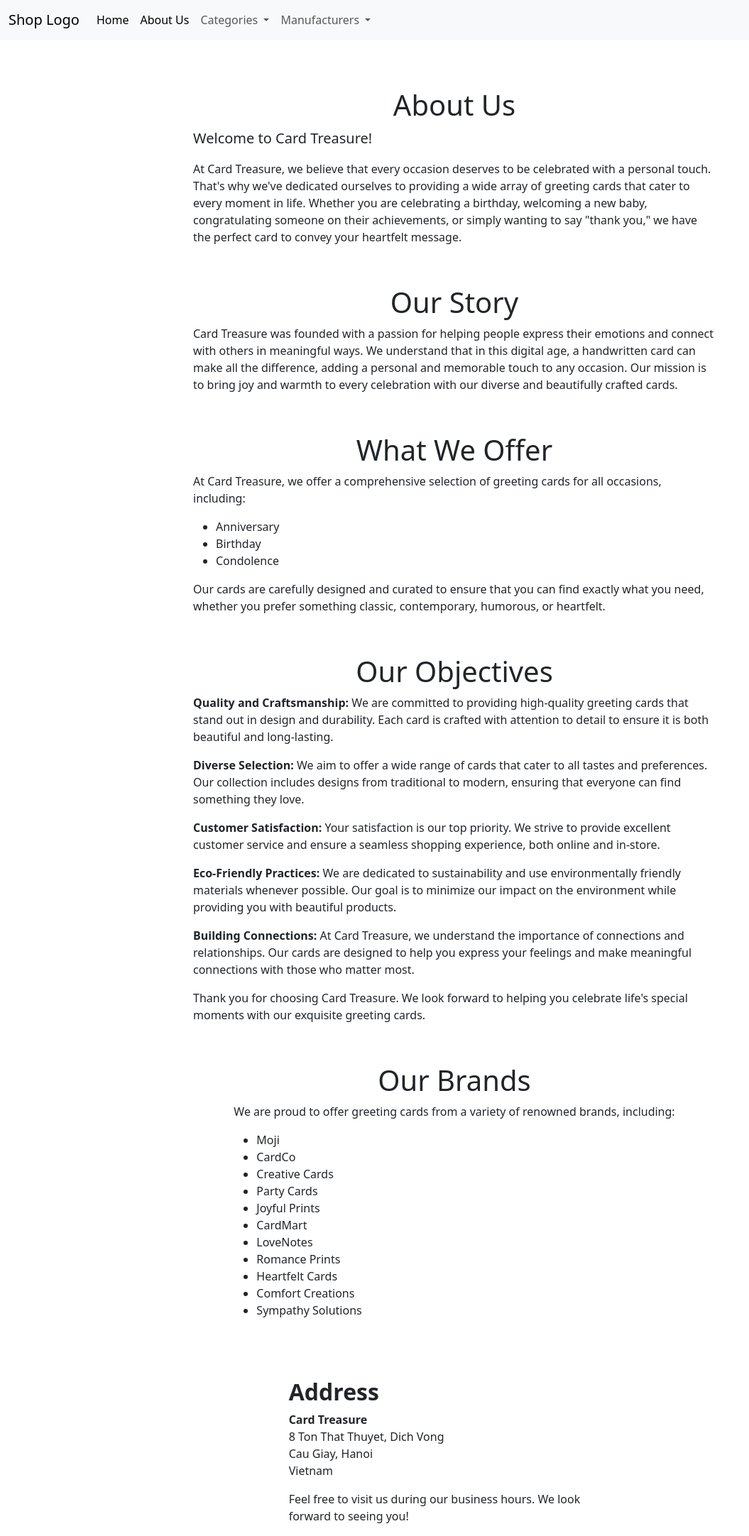
After one commit to nguyenluongson06/t2311e_eProject, a PHP site: page /about-us.php in a window 1280 px wide. The commit adds this page. Shown: the whole page at 71% size, without its empty margins (0-1055 px from the left). Run offline with PHP 8.4, Linux system fonts and the light colour scheme; data that the repository does not hold is empty.

Commit message:
push up about us

```diff
--- /dev/null
+++ b/about-us.php
@@ -0,0 +1,99 @@
+<?php
+require_once ("database/db.php");
+?>
+<!DOCTYPE html>
+<html lang="en">
+<head>
+    <meta charset="UTF-8">
+    <meta name="viewport" content="width=device-width, initial-scale=1.0">
+    <title>About Us</title>
+    <?php include_once ("components/style.php"); ?>
+    <style>
+        .centered-content {
+            display: flex;
+            justify-content: center;
+            align-items: center;
+            flex-direction: column;
+        }
+        .content-frame {
+            max-width: 800px;
+            margin: 20px 0;
+        }
+        .content-frame h1, .content-frame h2 {
+            text-align: center;
+        }
+    </style>
+</head>
+<body>
+    <header>
+    </header>
+    <?php include_once ("components/nav.php"); ?>
+    <div class="container mt-5">
+        <div class="row justify-content-center">
+            <div class="col-md-8 centered-content">
+                <div class="content-frame">
+                    <h1>About Us</h1>
+                    <p class="lead">Welcome to Card Treasure!</p>
+                    <p>At Card Treasure, we believe that every occasion deserves to be celebrated with a personal touch. That's why we've dedicated ourselves to providing a wide array of greeting cards that cater to every moment in life. Whether you are celebrating a birthday, welcoming a new baby, congratulating someone on their achievements, or simply wanting to say "thank you," we have the perfect card to convey your heartfelt message.</p>
+                </div>
+                <div class="content-frame">
+                    <h1>Our Story</h1>
+                    <p>Card Treasure was founded with a passion for helping people express their emotions and connect with others in meaningful ways. We understand that in this digital age, a handwritten card can make all the difference, adding a personal and memorable touch to any occasion. Our mission is to bring joy and warmth to every celebration with our diverse and beautifully crafted cards.</p>
+                </div>
+                <div class="content-frame">
+                    <h1>What We Offer</h1>
+                    <p>At Card Treasure, we offer a comprehensive selection of greeting cards for all occasions, including:</p>
+                    <ul>
+                        <li>Anniversary</li>
+                        <li>Birthday</li>
+                        <li>Condolence</li>
+                    </ul>
+                    <p>Our cards are carefully designed and curated to ensure that you can find exactly what you need, whether you prefer something classic, contemporary, humorous, or heartfelt.</p>
+                </div>
+                <div class="content-frame">
+                    <h1>Our Objectives</h1>
+                    <p><strong>Quality and Craftsmanship:</strong> We are committed to providing high-quality greeting cards that stand out in design and durability. Each card is crafted with attention to detail to ensure it is both beautiful and long-lasting.</p>
+                    <p><strong>Diverse Selection:</strong> We aim to offer a wide range of cards that cater to all tastes and preferences. Our collection includes designs from traditional to modern, ensuring that everyone can find something they love.</p>
+                    <p><strong>Customer Satisfaction:</strong> Your satisfaction is our top priority. We strive to provide excellent customer service and ensure a seamless shopping experience, both online and in-store.</p>
+                    <p><strong>Eco-Friendly Practices:</strong> We are dedicated to sustainability and use environmentally friendly materials whenever possible. Our goal is to minimize our impact on the environment while providing you with beautiful products.</p>
+                    <p><strong>Building Connections:</strong> At Card Treasure, we understand the importance of connections and relationships. Our cards are designed to help you express your feelings and make meaningful connections with those who matter most.</p>
+
+                    <p>Thank you for choosing Card Treasure. We look forward to helping you celebrate life's special moments with our exquisite greeting cards.</p>
+                </div>
+                <div class="content-frame">
+                    <h1>Our Brands</h1>
+                    <p>We are proud to offer greeting cards from a variety of renowned brands, including:</p>
+                    <ul>
+                        <li>Moji</li>
+                        <li>CardCo</li>
+                        <li>Creative Cards</li>
+                        <li>Party Cards</li>
+                        <li>Joyful Prints</li>
+                        <li>CardMart</li>
+                        <li>LoveNotes</li>
+                        <li>Romance Prints</li>
+                        <li>Heartfelt Cards</li>
+                        <li>Comfort Creations</li>
+                        <li>Sympathy Solutions</li>
+                    </ul>
+                </div>
+                <!-- Sales Address -->
+                <div class="container mt-5">
+                    <div class="row justify-content-center">
+                        <div class="col-md-8">
+                            <h2><strong>Address</strong></h2>
+                            <address>
+                                <strong>Card Treasure</strong><br>
+                                8 Ton That Thuyet, Dich Vong<br>
+                                Cau Giay, Hanoi<br>
+                                Vietnam
+                            </address>
+                            <p>Feel free to visit us during our business hours. We look forward to seeing you!</p>
+                        </div>
+                    </div>
+                </div>
+            </div>
+        </div>
+    </div>
+</body>
+</html>
--- a/components/nav.php
+++ b/components/nav.php
@@ -15,6 +15,9 @@ $manufacturers = get_manufacturers();
             <ul class="navbar-nav">
                 <li class="nav-item">
                     <a class="nav-link active" aria-current="page" href="index.php">Home</a>
+                </li>
+                <li class="nav-item">
+                    <a class="nav-link active" aria-current="page" href="about-us.php">About Us</a>
                 </li>
                 <li class="nav-item dropdown">
                     <a class="nav-link dropdown-toggle" href="#" role="button" data-bs-toggle="dropdown"
```
